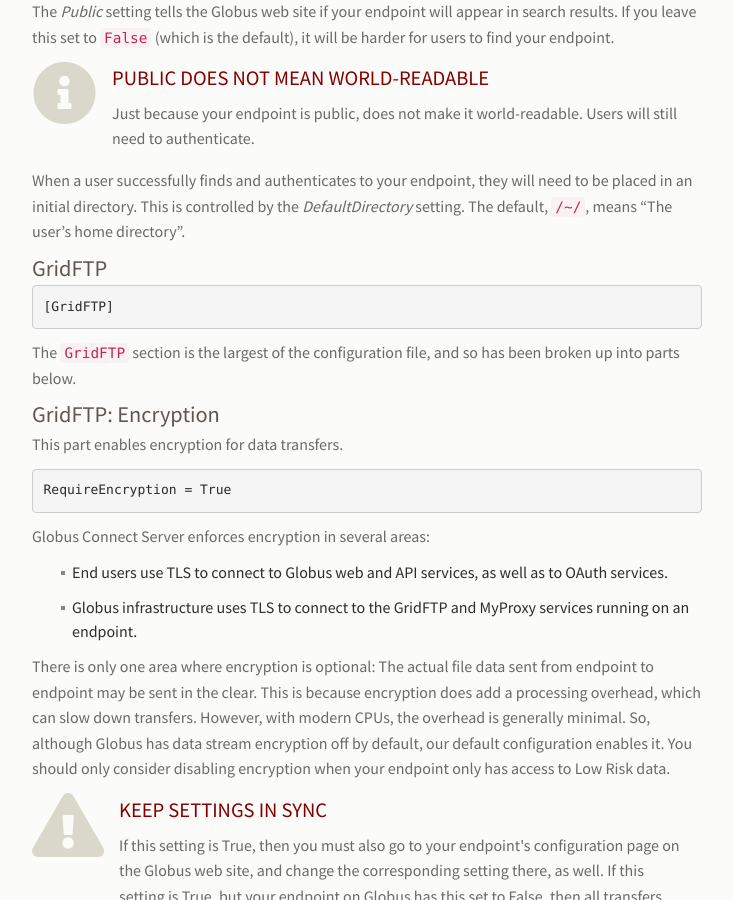
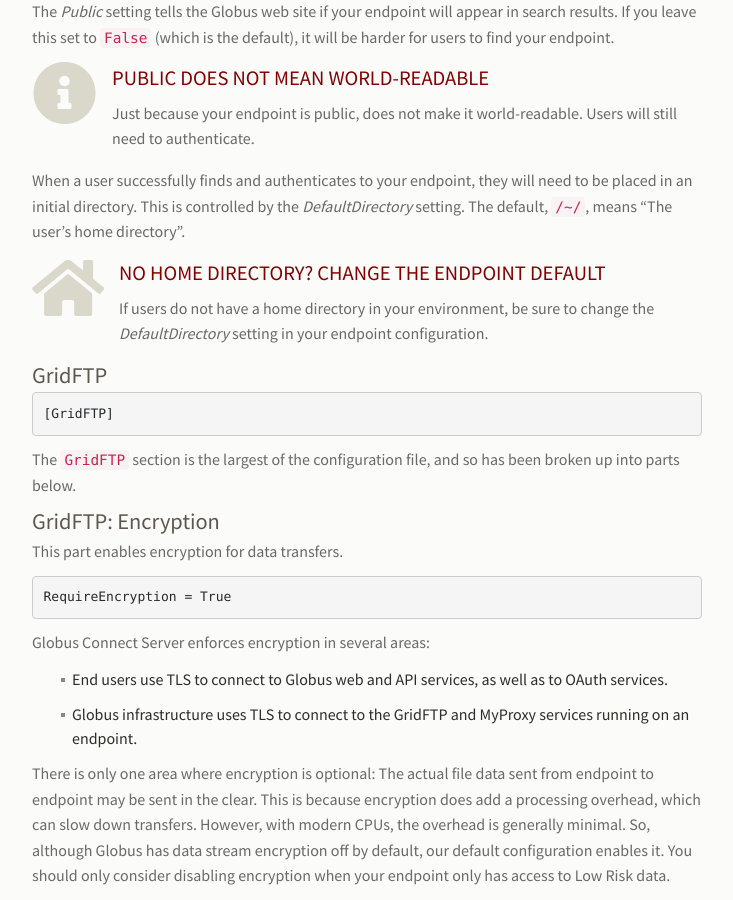
Before and after one commit to stanford-rc/globus.stanford.edu, a Jekyll site: the page built from server/configure.md, in a window 1280 px wide and 900 px high, scrolled down 2386 px. Shown: the whole window, without its empty margins (323-1056 px from the left). Built offline with Jekyll 4.4.1, drawn with Linux system fonts in a browser that asks for light colours; nearby versions of some CDN libraries; comment, search, counter and statistics services are not loaded.

Commit message:
Add a warning about default directory and home directories

```diff
--- a/server/configure.md
+++ b/server/configure.md
@@ -132,6 +132,12 @@ When a user successfully finds and authenticates to your endpoint, they will
 need to be placed in an initial directory.  This is controlled by the
 _DefaultDirectory_ setting.  The default, `/~/`, means "The user's home
 directory".
+
+{% include info-box.html
+   icon="home"
+   header="No home directory?  Change the endpoint default"
+   content="If users do not have a home directory in your environment, be sure to change the <em>DefaultDirectory</em> setting in your endpoint configuration."
+%}
 
 ### GridFTP
 
```
